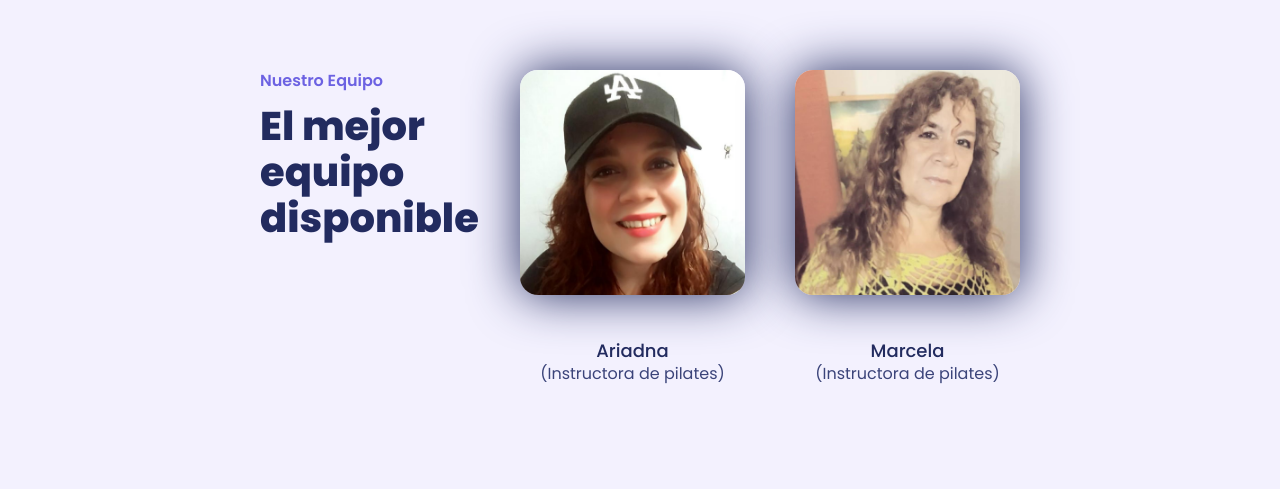
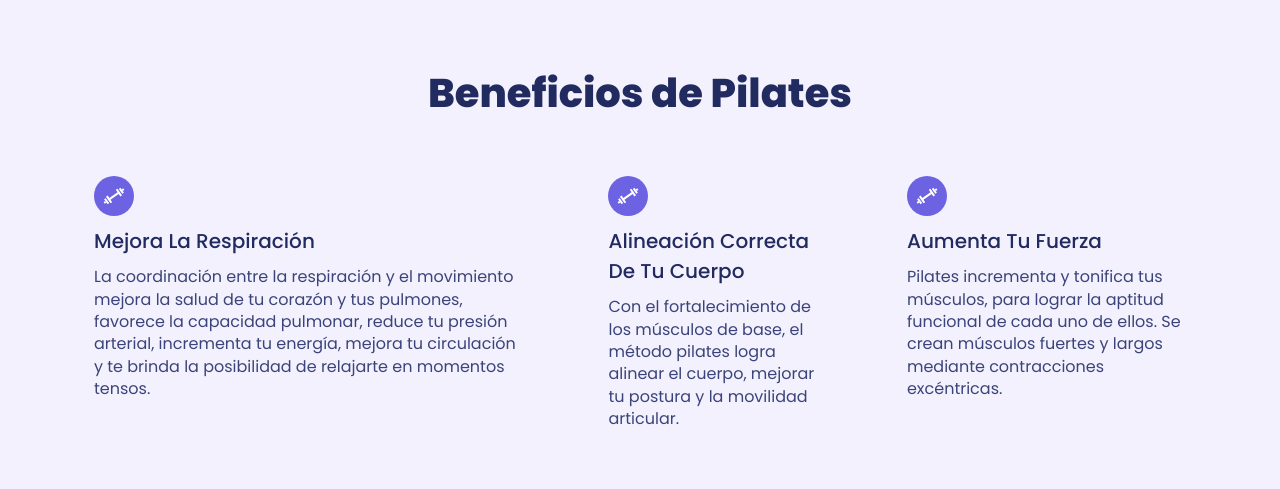
Before and after one commit to Lordishh/renacer, a React (Create React App) app: page / in a window 1280 px wide. Shown: the part 1998-2487 px from the top of the page. Built offline with nearby package versions, Linux system fonts and the light colour scheme; a web font is replaced by a local one.

Commit message:
update landing page component

```diff
--- a/src/pages/LandingPage.js
+++ b/src/pages/LandingPage.js
@@ -4,6 +4,7 @@ import ContactSection from '../components/contactSection/ContactSection';
 import Footer from '../components/Footer';
 import Header from '../components/Header';
 import HeroSection from '../components/HeroSection';
+import PilatesSection from '../components/Information/PilatesSection';
 import NewsletterSection from '../components/NewsletterSection';
 import ServicesSection from '../components/services/ServicesSection';
 import TeamSection from '../components/team/TeamSection';
@@ -14,6 +15,7 @@ const LandingPage = () => (
     <HeroSection />
     <ServicesSection />
     <AboutSection />
+    <PilatesSection />
     <TeamSection />
     <NewsletterSection />
     <ContactSection />
```
